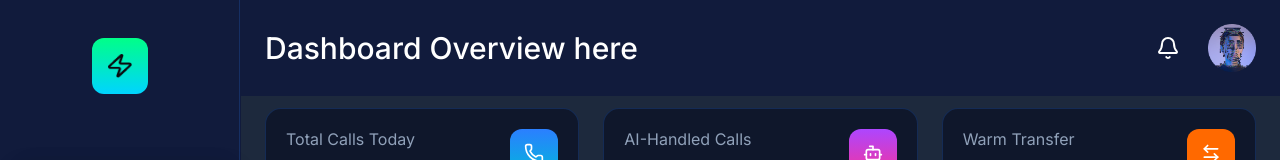
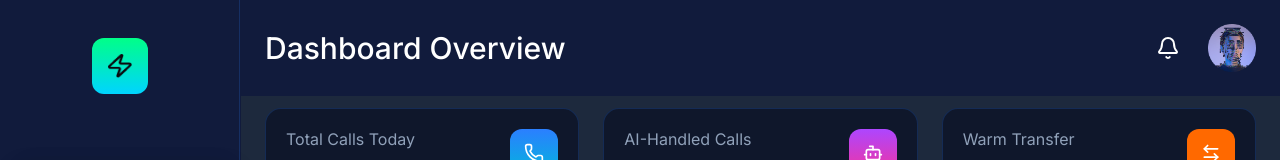
Before and after one commit to Ripon-Mardy/nextjs-dashboard, a Next.js app: page / in a window 1280 px wide. Shown: the top 160 px of the page. Built offline with nearby package versions, Linux system fonts and the light colour scheme.

Commit message:
fix code

```diff
--- a/components/layout/Header.js
+++ b/components/layout/Header.js
@@ -12,7 +12,7 @@ const Header = () => {
 
   const getPageTitle = () => {
     if(pathname === '/') {
-      return 'Dashboard Overview here'
+      return 'Dashboard Overview'
     };
 
     if(pathname === '/call-logs') {
```
